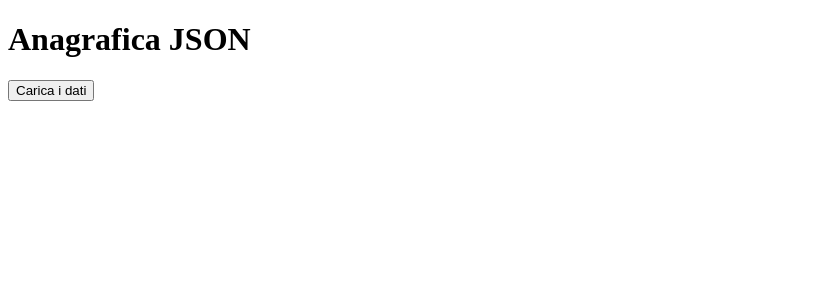
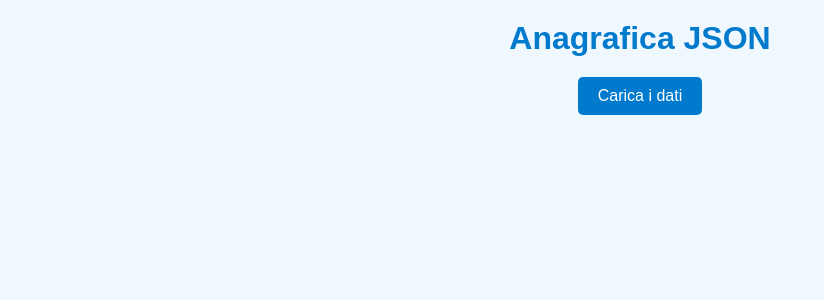
Before and after one commit to DavideStanco/TPS_DavideStanco, a PHP site: page /javascript/JSON/anagrafica/letturaAnagrafica.html in a window 1280 px wide. Shown: the top 300 px of the page, without its empty margins (0-824 px from the left). Run offline with PHP 8.4, Linux system fonts and the light colour scheme.

Commit message:
ennesimo update pdb

```diff
--- a/javascript/JSON/anagrafica/style.css
+++ b/javascript/JSON/anagrafica/style.css
@@ -1,3 +1,65 @@
-.titolo{
+* {
+    margin: 0;
+    padding: 0;
+    box-sizing: border-box;
+}
 
+/* Stile generale del body */
+body {
+    font-family: Arial, sans-serif;
+    background-color: #f0f8ff; /* Azzurro chiaro */
+    color: #333; /* Colore del testo */
+    padding: 20px;
 }
+
+/* Stile per il titolo */
+.titolo {
+    text-align: center;
+    font-size: 2em;
+    color: #007acc; /* Azzurro scuro */
+    margin-bottom: 20px;
+}
+
+/* Stile per il pulsante */
+input[type="button"] {
+    background-color: #007acc; /* Azzurro scuro */
+    color: white;
+    border: none;
+    border-radius: 5px;
+    padding: 10px 20px;
+    cursor: pointer;
+    font-size: 1em;
+    display: block;
+    margin: 0 auto;
+}
+
+input[type="button"]:hover {
+    background-color: #005999; /* Azzurro più scuro per l'hover */
+}
+
+/* Stile per la tabella */
+table {
+    width: 100%;
+    border-collapse: collapse;
+    margin-top: 20px;
+}
+
+th, td {
+    border: 1px solid #007acc; /* Bordi azzurri */
+    padding: 8px;
+    text-align: left;
+}
+
+th {
+    background-color: #007acc; /* Intestazione azzurra */
+    color: white;
+}
+
+td {
+    background-color: white; /* Celle bianche */
+}
+
+/* Stile per il contenitore della tabella */
+#stringaJSON {
+    margin-top: 20px;
+}
```
Also changed, not shown: javascript/JSON/anagrafica/letturaAnagrafica.html (line endings or trailing spaces).
